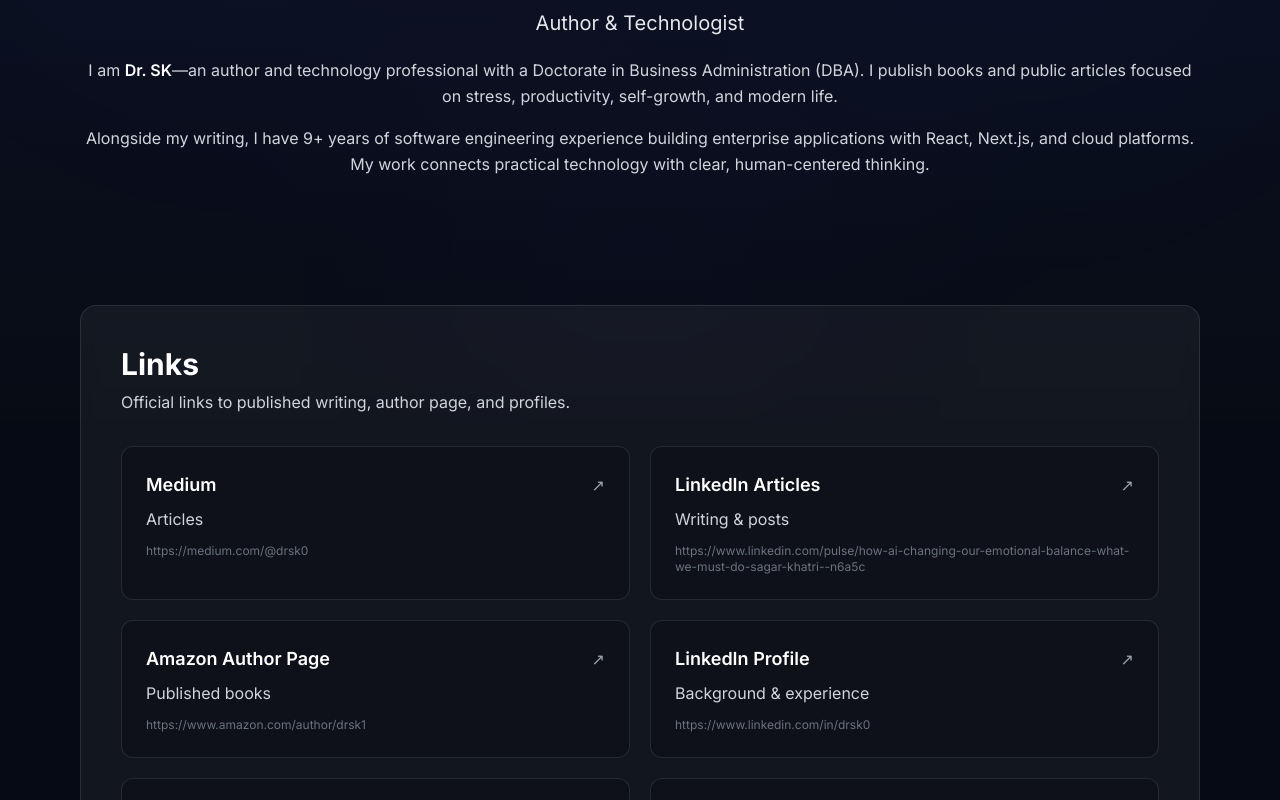
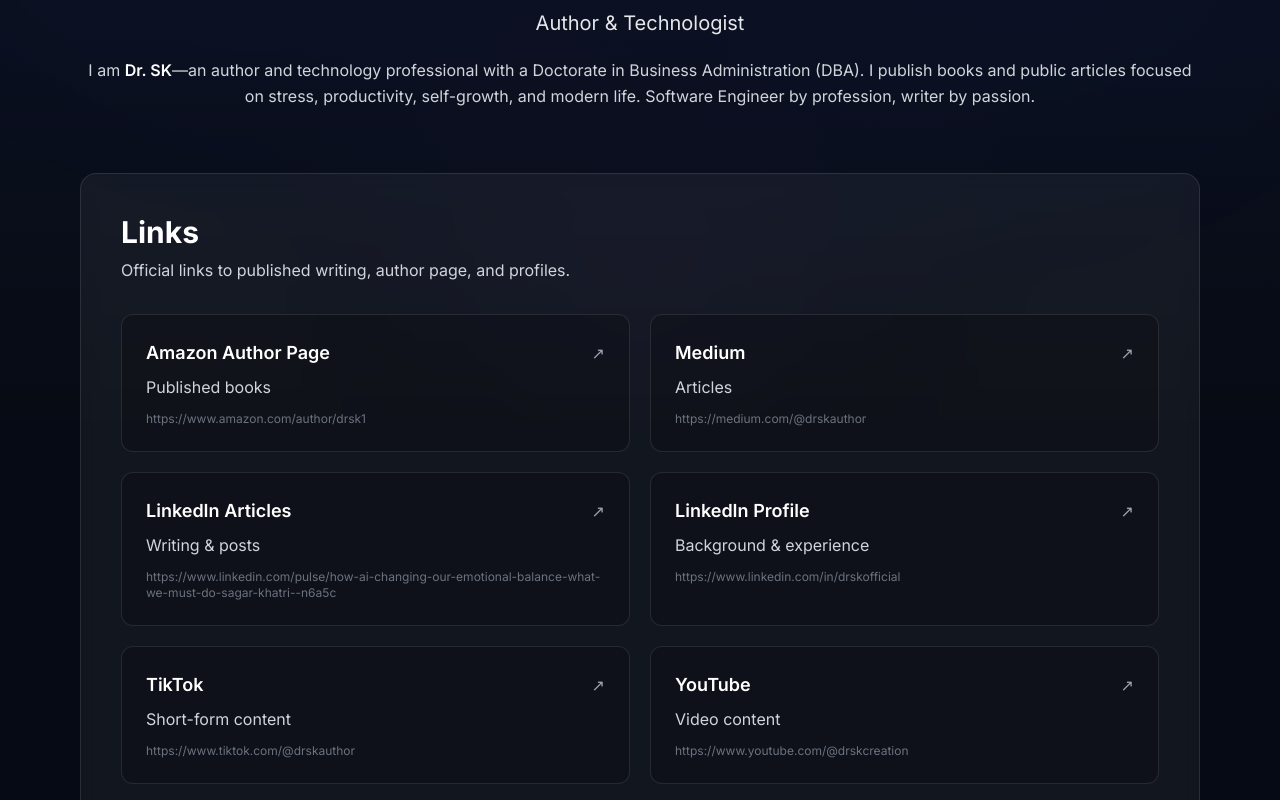
Before and after one commit to sagar1008kc/drsk, a Next.js app: page / in a window 1280 px wide. Shown: the part 380-1180 px from the top of the page. Built offline with nearby package versions, Linux system fonts and the light colour scheme.

Commit message:
updated urls

```diff
--- a/src/app/page.tsx
+++ b/src/app/page.tsx
@@ -16,15 +16,15 @@
 
 // ✅ Full https:// links
 const publicLinks = [
-  { label: 'Medium', href: 'https://medium.com/@drsk0', note: 'Articles' },
+  { label: 'Amazon Author Page', href: 'https://www.amazon.com/author/drsk1', note: 'Published books' },
+  { label: 'Medium', href: 'https://medium.com/@drskauthor', note: 'Articles' },
   {
     label: 'LinkedIn Articles',
     href: 'https://www.linkedin.com/pulse/how-ai-changing-our-emotional-balance-what-we-must-do-sagar-khatri--n6a5c',
     note: 'Writing & posts',
   },
-  { label: 'Amazon Author Page', href: 'https://www.amazon.com/author/drsk1', note: 'Published books' },
-  { label: 'LinkedIn Profile', href: 'https://www.linkedin.com/in/drsk0', note: 'Background & experience' },
-  { label: 'TikTok', href: 'https://www.tiktok.com/@drsk0', note: 'Short-form content' },
+  { label: 'LinkedIn Profile', href: 'https://www.linkedin.com/in/drskofficial', note: 'Background & experience' },
+  { label: 'TikTok', href: 'https://www.tiktok.com/@drskauthor', note: 'Short-form content' },
   { label: 'YouTube', href: 'https://www.youtube.com/@drskcreation', note: 'Video content' },
 ];
 
@@ -140,7 +140,7 @@
 
       {/* Hero */}
       <section className="relative">
-        <div className="mx-auto max-w-6xl px-4 pt-14 pb-16">
+        <div className="mx-auto max-w-6xl px-4 pt-14">
           <motion.div initial="hidden" animate="visible" variants={fadeUp} transition={{ duration: 0.6 }}>
             <div className="flex flex-col items-center text-center">
               {/* ✅ Profile Image (1:1, pb-0.5rem) */}
@@ -164,12 +164,7 @@
               <p>
                 I am <span className="text-white font-semibold">Dr. SK</span>—an author and technology professional with a
                 Doctorate in Business Administration (DBA). I publish books and public articles focused on stress,
-                productivity, self-growth, and modern life.
-              </p>
-              <p>
-                Alongside my writing, I have 9+ years of software engineering experience building enterprise applications
-                with React, Next.js, and cloud platforms. My work connects practical technology with clear, human-centered
-                thinking.
+                productivity, self-growth, and modern life. Software Engineer by profession, writer by passion.
               </p>
             </div>
 
@@ -388,7 +383,7 @@
               </a>
 
               <a
-                href="https://www.linkedin.com/in/drsk0"
+                href="https://www.linkedin.com/in/drskofficial"
                 target="_blank"
                 rel="noopener noreferrer"
                 className="px-6 py-3 rounded-full bg-indigo-600/90 hover:bg-indigo-600 transition"
```
